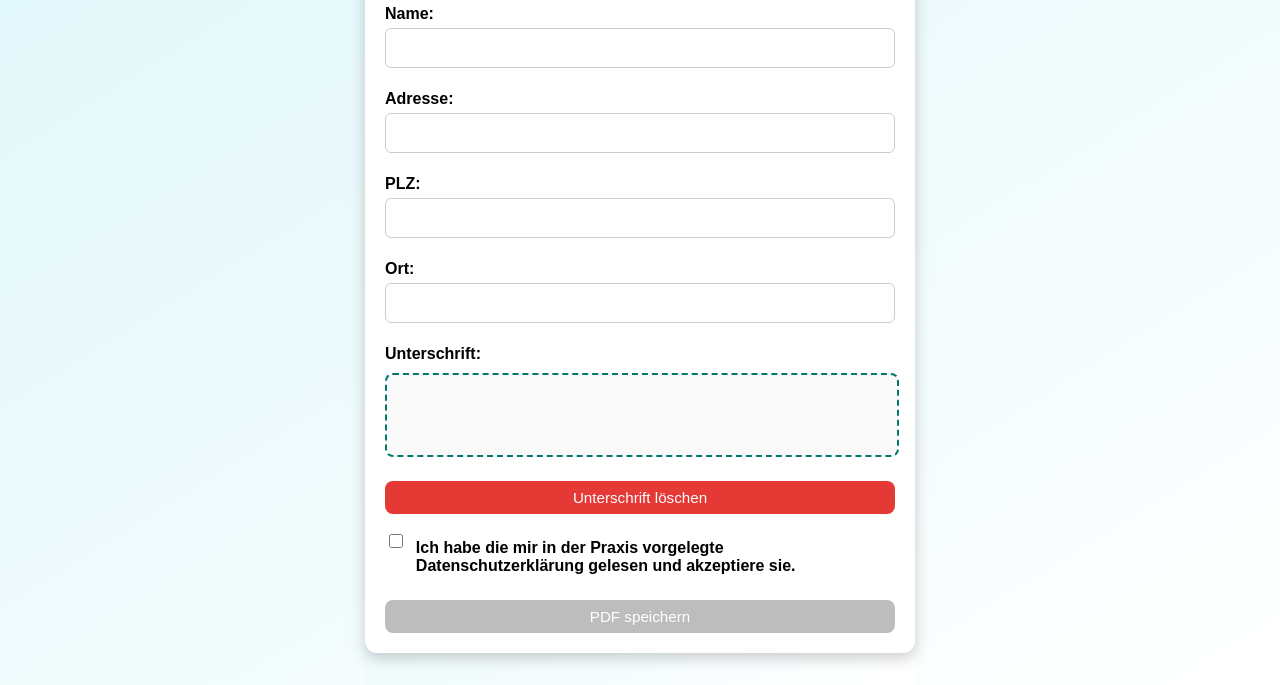
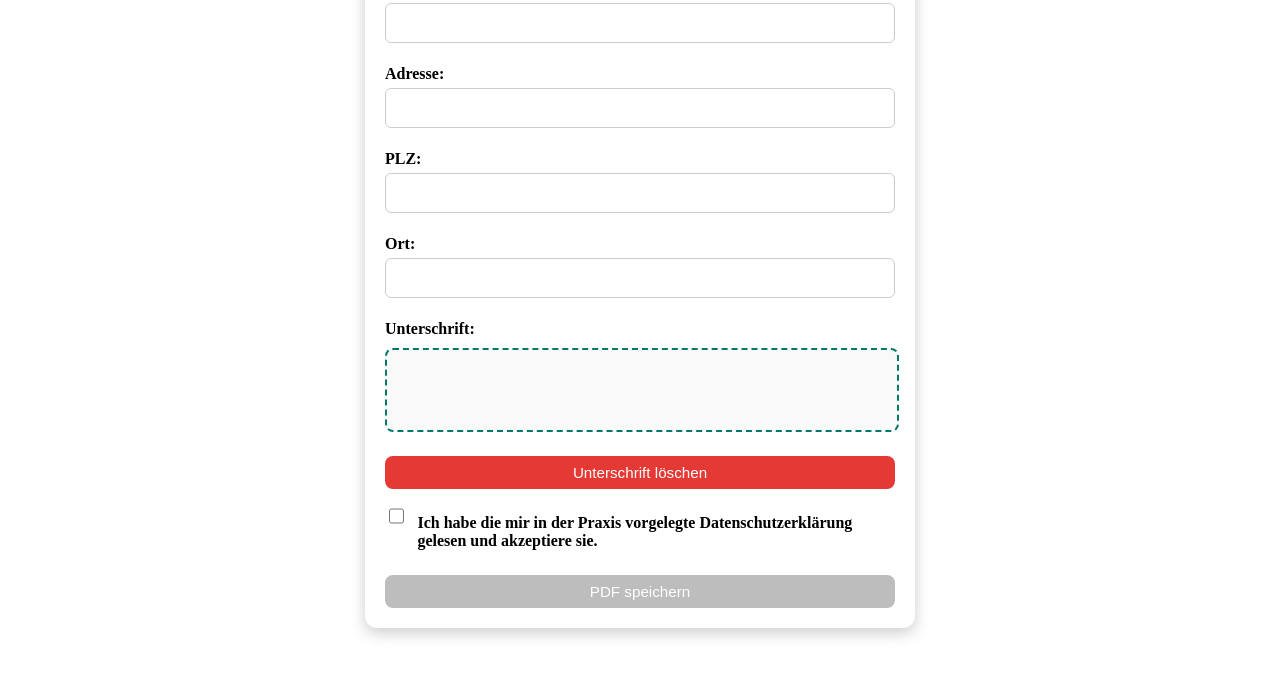
Before and after one commit to Passi70/Datenschutz, a plain HTML site: page index.html in a window 1280 px wide. Shown: the part 115-800 px from the top of the page. Drawn offline with nearby package versions, Linux system fonts and the light colour scheme; a script that the page names is missing.

Commit message:
Update index.html

```diff
--- a/index.html
+++ b/index.html
@@ -14,16 +14,6 @@
   <script src="https://cdn.jsdelivr.net/npm/signature_pad"></script>
   <style>
     html, body {
-      margin: 0;
-      padding: 0;
-      height: 100%;
-      background: linear-gradient(to bottom right, #e0f7fa, #ffffff);
-      font-family: sans-serif;
-      display: flex;
-      justify-content: center;
-      align-items: center;
-    }
-    body {
       display: flex;
       justify-content: center;
       align-items: center;
@@ -146,7 +136,7 @@
       canvas.width = canvas.offsetWidth * ratio;
       canvas.height = canvas.offsetHeight * ratio;
       const context = canvas.getContext("2d");
-  context.setTransform(ratio, 0, 0, ratio, 0, 0);
+  context.scale(ratio, ratio);
     }
 
 window.addEventListener("load", () => {
```
